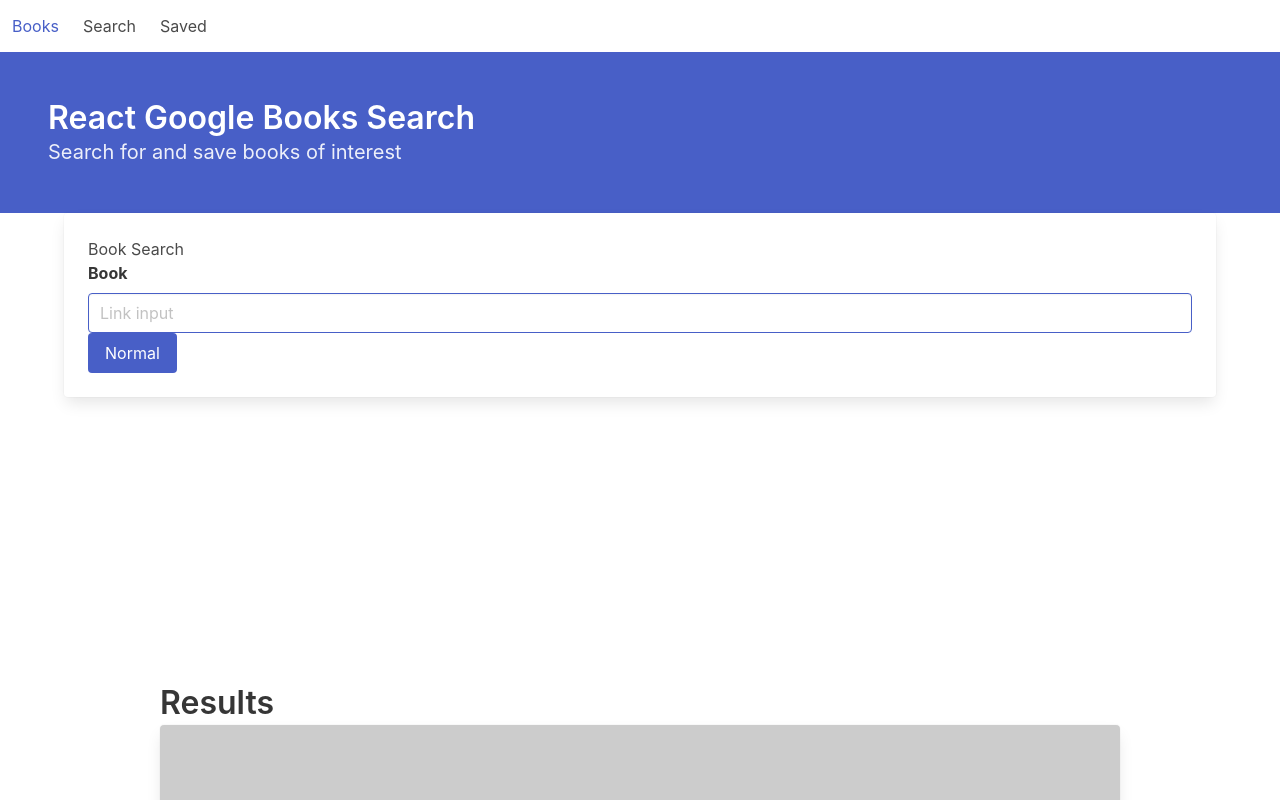
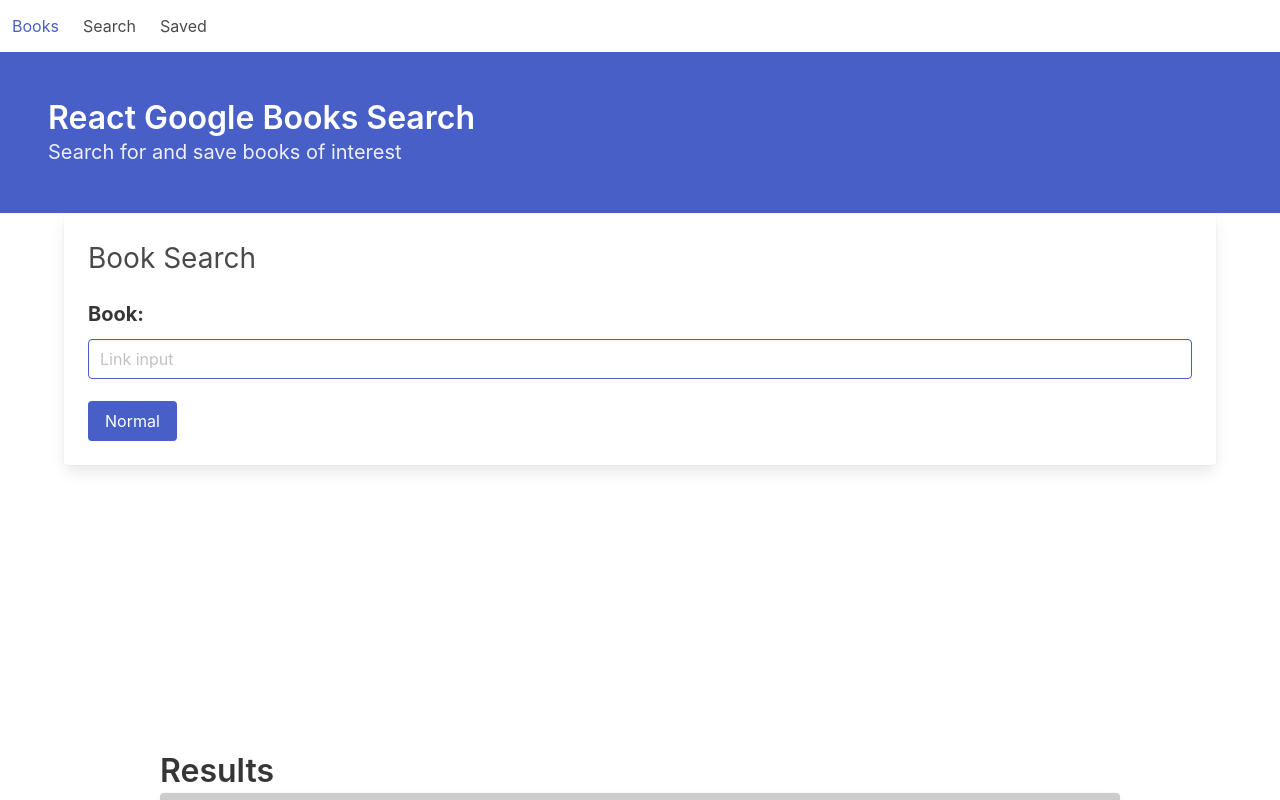
Before and after one commit to jessnyj/react-books, a React (Create React App) app in the folder client/: page / in a window 1280 px wide. Shown: the top 800 px of the page. Built offline with nearby package versions, Linux system fonts and the light colour scheme.

Commit message:
added margins and font changes to search box

```diff
--- a/client/src/components/searchbar/searchbar.css
+++ b/client/src/components/searchbar/searchbar.css
@@ -0,0 +1,13 @@
+.searchBtn {
+    margin-top: 20px;
+}
+
+.bookLabel {
+    margin-top: 20px;
+    margin-bottom: 10px;
+    font-size: 20px;
+}
+
+.searchTitle {
+    font-size: 28px;
+}
--- a/client/src/components/searchbar/searchbar.js
+++ b/client/src/components/searchbar/searchbar.js
@@ -5,13 +5,13 @@
 	return (
 		<section>
 			<div className="card">
-				<div className="card-content">
+				<div className="card-content searchTitle">
 					Book Search
 				<div className="content">
-					<label className="label">Book</label>
-					<input className="input is-link" type="text" placeholder="Link input" />
-					<button className="button is-link">Normal</button>
-	  		</div>
+						<label className="label bookLabel">Book:</label>
+						<input className="input is-link" type="text" placeholder="Link input" />
+						<button className="button is-link searchBtn">Normal</button>
+					</div>
 				</div>
 			</div>
 		</section>
```
